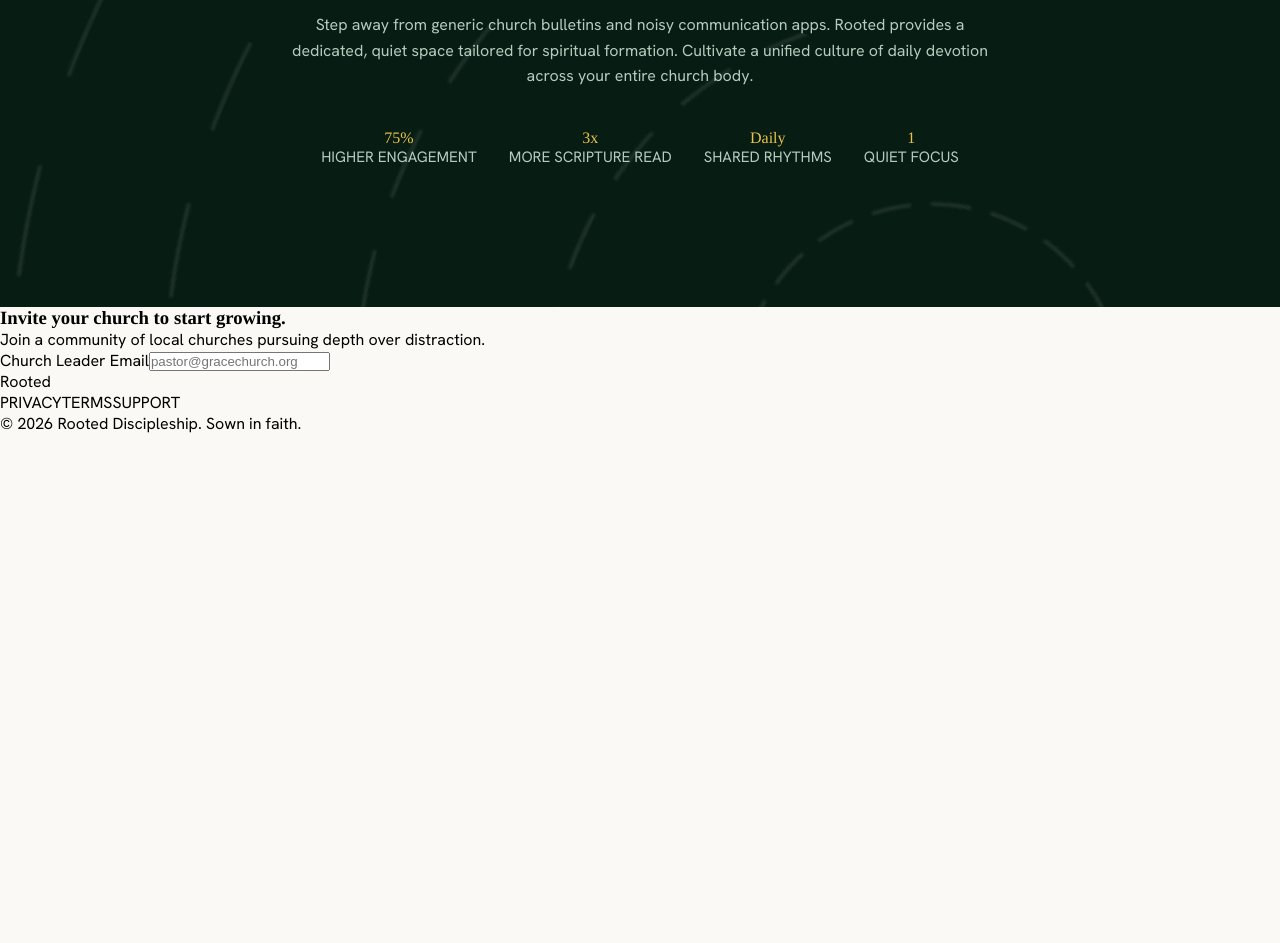
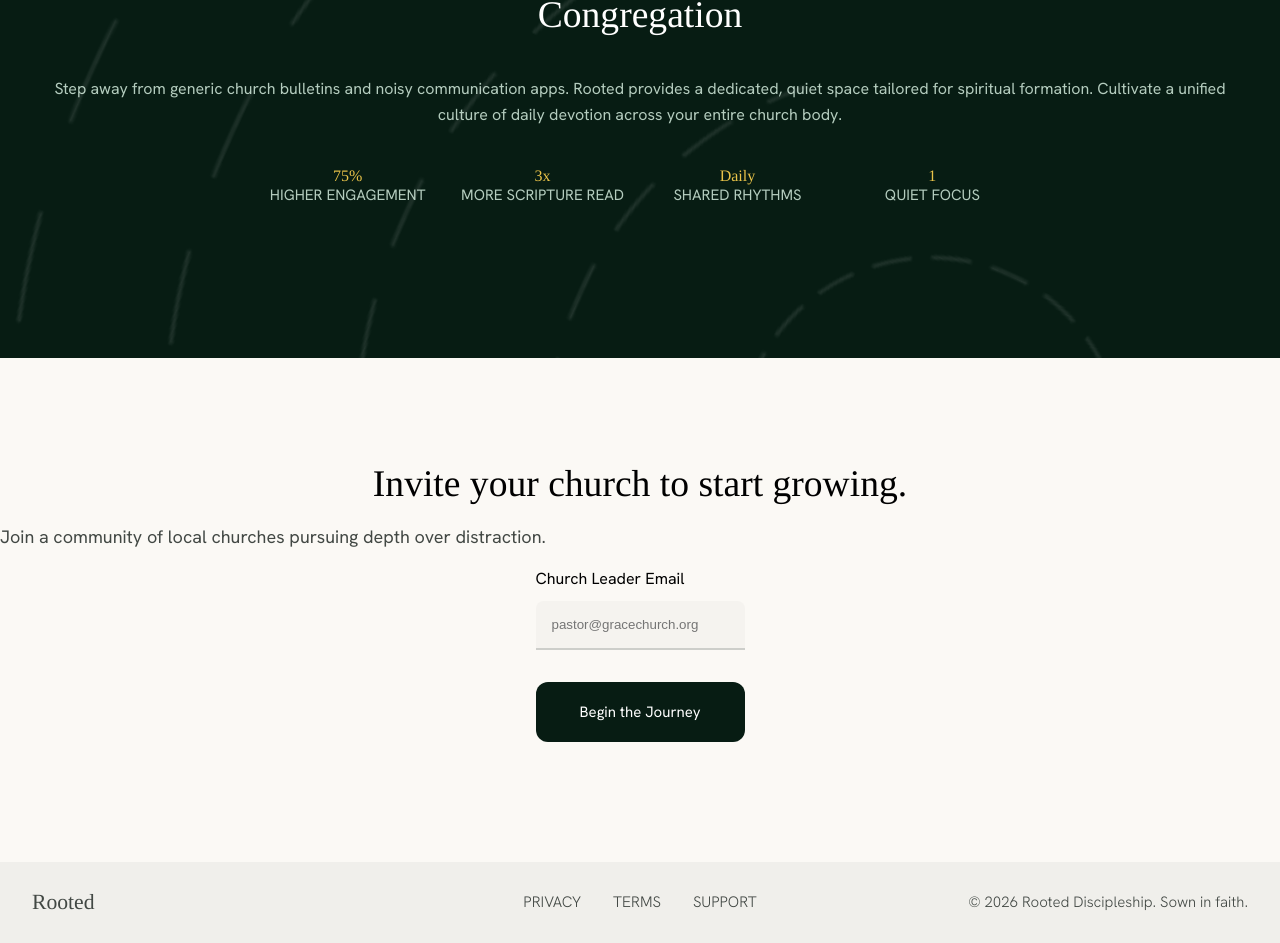
Before and after one commit to Ezekiel-builds/rooted, a React (Vite) app in the folder rooted/: page / in a window 1280 px wide. Shown: the part 2211-3154 px from the top of the page. Before the commit the page ends 2645 px from the top, so only its background shows below. Built offline with nearby package versions, Linux system fonts and the light colour scheme; some icons are missing.

Commit message:
fix(homepage): improve mobile responsiveness and footer layout

```diff
--- a/rooted/src/components/Header.css
+++ b/rooted/src/components/Header.css
@@ -55,3 +55,9 @@
     background-color: var(--HEADERS);
     transition: background-color 0.4s ease-in-out;
 }
+
+@media (max-width: 768px) {
+    .header__nav {
+        display: none;
+    }
+}
--- a/rooted/src/pages/HomePage.css
+++ b/rooted/src/pages/HomePage.css
@@ -224,12 +224,11 @@
 }
 
 .features__left {
-    width: 520px;
+    width: 100%;
     gap: 20px;
 }
 
 .features__left .feature__title {
-    width: 520px;
     font-size: var(--font-xl);
     font-weight: 400;
     margin-bottom: 20px;
@@ -371,7 +370,7 @@
 }
 
 .focus__heading-text {
-    width: 720px;
+    max-width: 720px;
     word-spacing: 4px;
     text-align: center;
     font-size: var(--font-xl);
@@ -379,7 +378,7 @@
 }
 
 .focus__text {
-    width: 720px;
+    width: inherit;
     text-align: center;
     margin-top: 20px;
     color: var(--FOCUS__Text-COLOR);
@@ -387,7 +386,8 @@
 }
 
 .focus__benefits {
-    display: flex;
+    display: grid;
+    grid-template-columns: repeat(4, 1fr);
     gap: 32px;
     margin: 20px;
     text-align: center;
@@ -403,3 +403,210 @@
     font-size: var(--font-sm);
     font-weight: 400;
 }
+
+/*  Final  CTA */
+
+.final__cta {
+    display: flex;
+    flex-direction: column;
+    justify-content: center;
+    align-items: center;
+
+    margin-top: 84px;
+}
+
+.final__cta .final__cta-icon {
+    font-size: var(--font-lg);
+    color: var(--FEATURE__BORDER);
+    margin-bottom: 20px;
+}
+
+.final__cta-heading {
+    text-align: center;
+    font-size: var(--font-xl);
+    font-weight: 400;
+    margin-bottom: 20px;
+}
+
+.final__cta-text {
+    width: 100%;
+    color: var(--COLOR);
+    font-size: var(--font-base);
+}
+
+.final__cta-form {
+    display: flex;
+    flex-direction: column;
+    margin-top: 20px
+}
+
+.fina__cta-label {
+    color: var(--COLOR);
+    font-size: var(--font-base);
+    font-weight: 320;
+}
+
+.final__cta-input {
+    width: 100%;
+    padding: 16px;
+    color: var(--COLOR);
+    border-top: none;
+    border-left: none;
+    border-right: none;
+    border-bottom: 2px solid rgba(114, 120, 116, 0.3);
+    border-radius: 8px 8px 0 0;
+    background-color: var(--CARD__BG);
+
+    margin-top: 12px;
+}
+
+.final__cta-input:focus {
+    outline: none;
+}
+
+/* Footer */
+
+.footer__container {
+    background-color: rgba(194, 200, 194, 0.2);
+    color: var(--COLOR);
+    margin-top: 120px;
+    font-weight: 320;
+
+    display: flex;
+    justify-content: space-between;
+    align-items: center;
+    padding: 28px 32px;
+    gap: 16px;
+    flex-wrap: wrap;
+}
+
+.footer__logo .footer__logo-text {
+    font-size: var(--font-md);
+    font-weight: 400;
+    color: var(--COLOR);
+}
+
+.footer__logo {
+    flex: 1 1 200px;
+}
+
+.footer__links {
+    flex: 1 1 200px;
+    display: flex;
+    gap: 32px;
+    justify-content: center;
+    align-items: center;
+}
+
+.footer__link {
+    color: var(--COLOR);
+}
+
+.footer__bottom {
+    flex: 1 1 200px;
+    display: flex;
+    justify-content: flex-end;
+}
+
+.footer__link {
+    color: var(--HEADER__Heading-COLOR);
+    text-decoration: none;
+    font-size: 0.95rem;
+}
+
+.footer__text {
+    font-size: var(--font-sm);
+    font-weight: 360;
+}
+
+.footer__button-container {
+    width: 100%;
+    display: flex;
+    justify-content: center;
+    align-items: center;
+
+    margin-top: 32px;
+    background-color: var(--HEADERS);
+    color: #FFFF;
+    padding: 20px 0;
+    border-radius: 12px;
+
+    font-size: var(--font-sm);
+}
+
+@media (min-width: 640px) {
+    .features {}
+}
+
+@media (max-width: 768px) {
+    .footer__container {
+        flex-direction: column;
+        align-items: center;
+        text-align: center;
+        padding: 24px;
+    }
+
+    .footer__logo,
+    .footer__links,
+    .footer__bottom {
+        flex: none;
+        width: 100%;
+    }
+
+    .footer__links {
+        justify-content: center;
+        margin: 12px 0;
+    }
+
+    .footer__bottom {
+        justify-content: center;
+        margin-top: 8px;
+    }
+
+    /* Home Page */
+    .home__page {
+        height: 100vh;
+    }
+
+    .heading__description {
+        width: 80%;
+        margin: 0 auto;
+    }
+
+    /* How it works */
+
+    .how__it-works-cards {
+        grid-template-columns: 1fr;
+        padding: 16px 20px;
+        gap: 32px;
+    }
+
+    /* Features */
+
+    .features {
+        flex-direction: column-reverse;
+        padding: 16px 20px;
+        margin-top: 84px;
+    }
+
+    .features__left {
+      margin-top: 36px;
+    }
+
+    /* Benefits */
+
+    .focus__benefits {
+        grid-template-columns: repeat(2, 1fr);
+    }
+
+    .focus__rings {
+        right: 50%;
+        height: 100%;
+    }
+
+    .final__cta,
+    .final__cta-form {
+        width: 100%;
+        padding: 0 32px;
+    }
+}
--- a/rooted/src/pages/HomePage.jsx
+++ b/rooted/src/pages/HomePage.jsx
@@ -78,7 +78,7 @@
                     </div>
 
                     <div className="how__it-works-card">
-                       <i class="fi fi-ss-heart how__it-works-icon how__it-works-icon--secondary"></i>
+                       <i className="fi fi-ss-heart how__it-works-icon how__it-works-icon--secondary"></i>
 
                         <div className="how__it-works-card-content">
                             <p className="how__it-works-header">
@@ -95,7 +95,7 @@
                     </div>
 
                     <div className="how__it-works-card">
-                       <i class="fi fi-sr-users-alt how__it-works-icon how__it-works-icon--tertiary"></i>
+                       <i className="fi fi-sr-users-alt how__it-works-icon how__it-works-icon--tertiary"></i>
 
                         <div className="how__it-works-card-content">
                             <p className="how__it-works-header">
@@ -158,6 +158,7 @@
             </section>
 
             <section className="focus">
+
                 <img src={treeRimgImg}
                 alt="Abstract tree ring graphics"
                 className="focus__rings"
@@ -238,19 +239,27 @@
                     </label>
 
                     <input type="email" placeholder="pastor@gracechurch.org" className="final__cta-input" />
+
+                    <div className="footer__button-container">
+                        <Link to="/" className="footer__button">Begin the Journey</Link>
+                    </div>
                 </form>
             </section>
 
             <footer className='footer__container'>
-                <p className="footer__logo-text">Rooted</p>
+                <div className='footer__logo'>
+                    <h4 className="footer__logo-text">Rooted</h4>
+                </div>
 
                 <div className="footer__links">
-                    <Link className="footer__link">PRIVACY</Link>
-                    <Link className="footer__link">TERMS</Link>
-                    <Link className="footer__link">SUPPORT</Link>
+                    <Link to="" className="footer__link">PRIVACY</Link>
+                    <Link  to="" className="footer__link">TERMS</Link>
+                    <Link  to="" className="footer__link">SUPPORT</Link>
                 </div>
 
-                <p className="footer__text">&copy; 2026 Rooted Discipleship. Sown in faith.</p>
+                <div className='footer__bottom'>
+                    <p className="footer__text">&copy; 2026 Rooted Discipleship. Sown in faith.</p>
+                </div>
             </footer>
         </div>
     )
```
